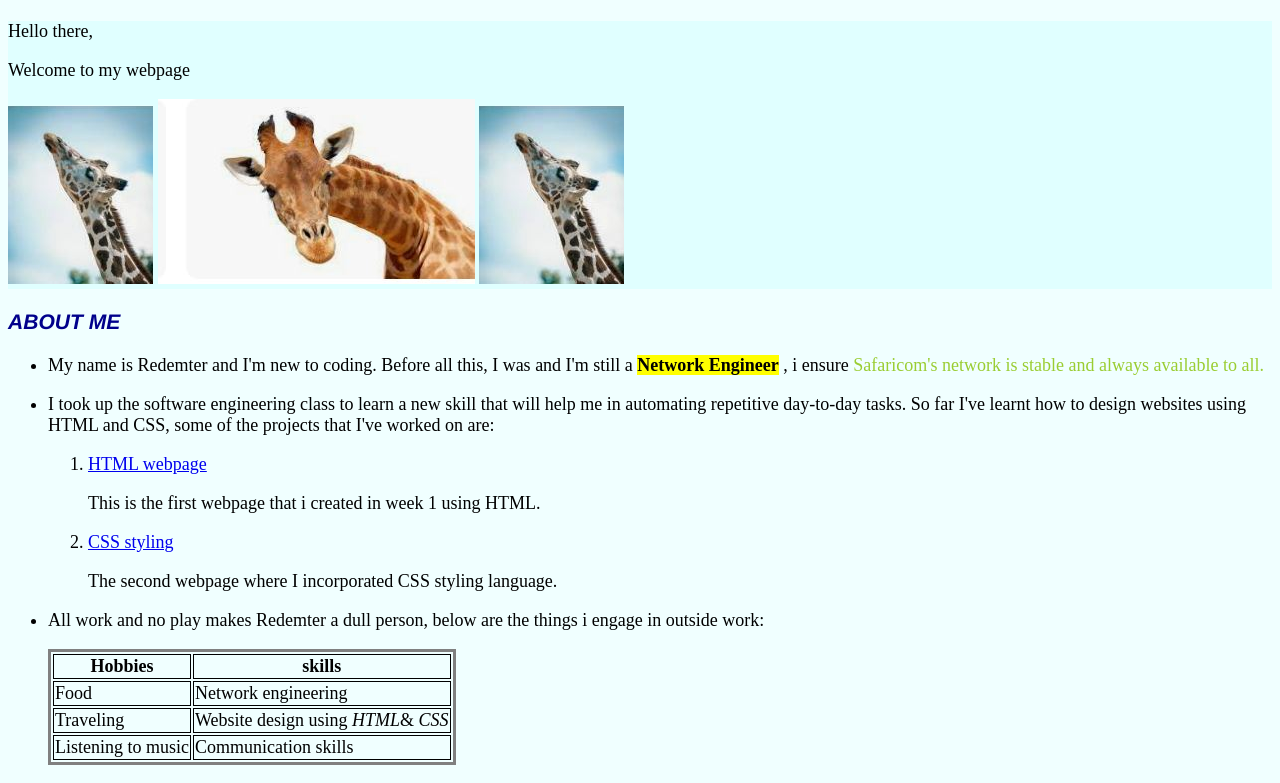
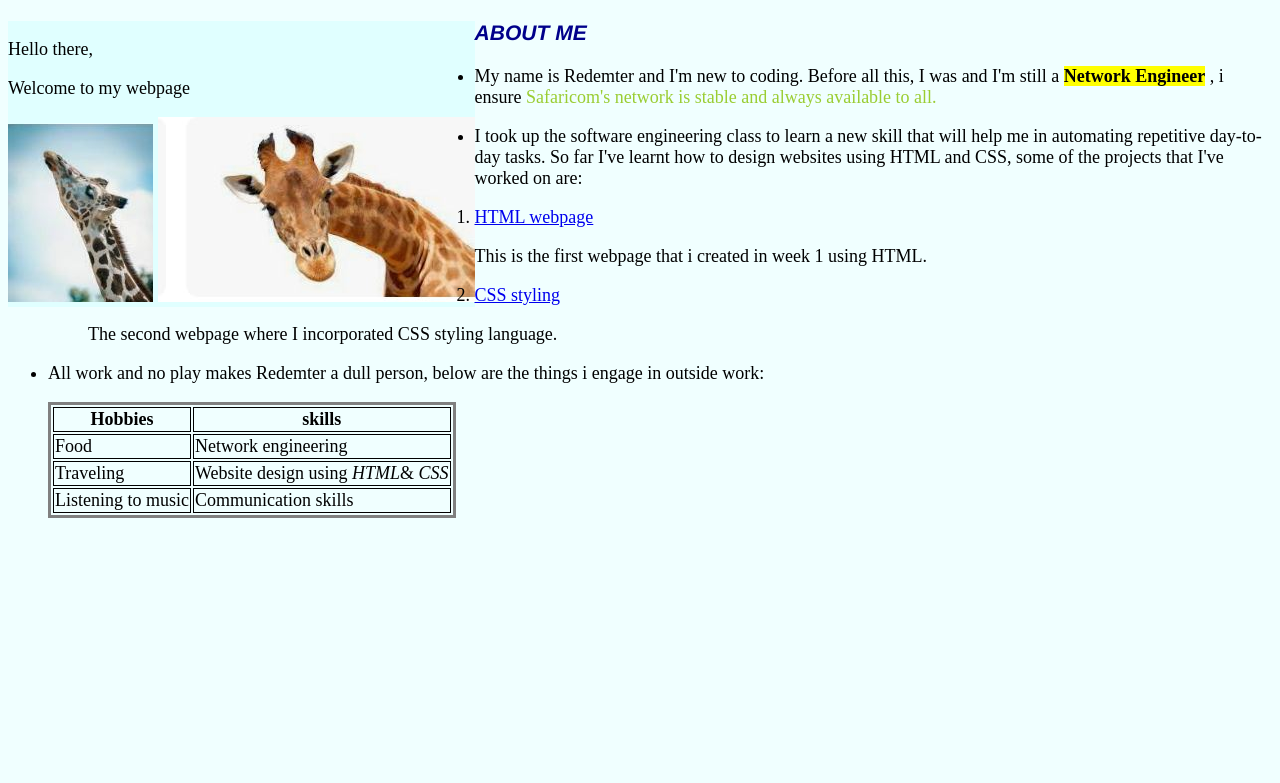
Before and after one commit to Redemter/week1-ip, a plain HTML site: page index.html in a window 1280 px wide. Shown: the part 69-852 px from the top of the page. After the commit the page ends 800 px from the top, so only its background shows below. Drawn offline with Linux system fonts and the light colour scheme.

Commit message:
update div float

```diff
--- a/css/styles.css
+++ b/css/styles.css
@@ -23,6 +23,7 @@ td {
 }
 div {
   background-color: lightcyan;
+  float: left;
 }
 img {
     float: none;
--- a/index.html
+++ b/index.html
@@ -7,13 +7,14 @@
     <title>Redemter webpage</title>
     <link href="css/styles.css" rel="stylesheet" type="text/css" />
   </head>
+
   <h1>Redemter Kwamboka</h1>
   <div>
   <p>Hello there,</p>
   <p>Welcome to my webpage</p>
   <img src="./images/giraffe2.JPG" alt="My favourite animal" />
   <img src="./images/giraffe.JPG" alt="giraffe" />
-  <img src="./images/giraffe2.JPG" alt="My favourite animal" />
+
   </div>
 
   <body>
```
